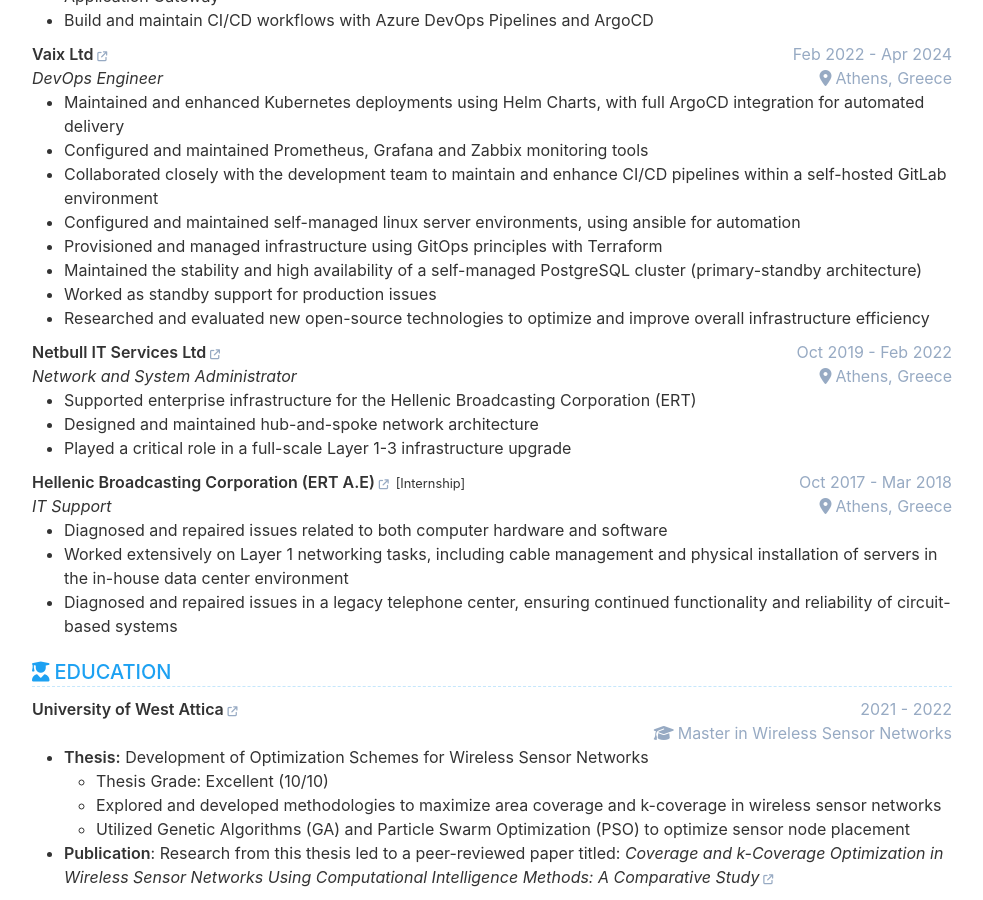
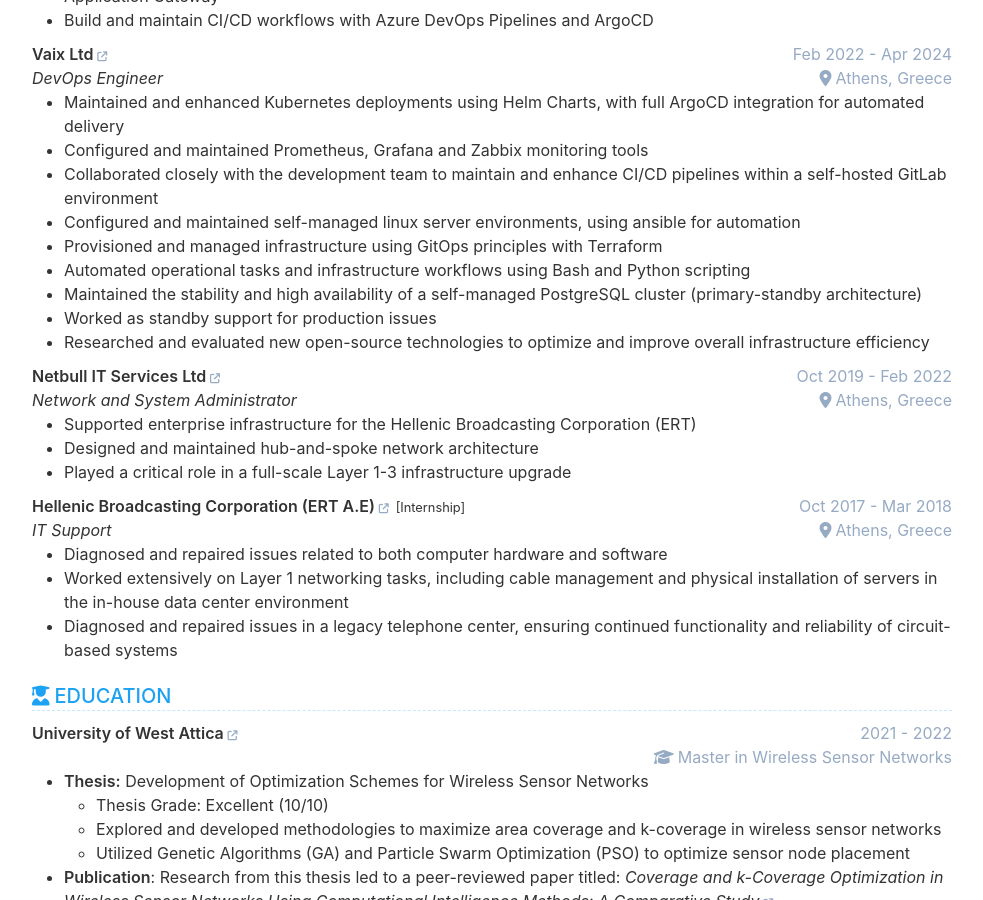
Before and after one commit to ktarnaris/cv, a Jekyll site: the page built from index.html, in a window 1280 px wide and 900 px high, scrolled down 542 px. Shown: the whole window, without its empty margins (148-1131 px from the left). Built offline with Jekyll 4.4.1, drawn with Linux system fonts in a browser that asks for light colours.

Commit message:
added python and bash skills on vaix

```diff
--- a/_data/data.yml
+++ b/_data/data.yml
@@ -57,6 +57,7 @@ experience:
         - Collaborated closely with the development team to maintain and enhance CI/CD pipelines within a self-hosted GitLab environment
         - Configured and maintained self-managed linux server environments, using ansible for automation
         - Provisioned and managed infrastructure using GitOps principles with Terraform
+        - Automated operational tasks and infrastructure workflows using Bash and Python scripting
         - Maintained the stability and high availability of a self-managed PostgreSQL cluster (primary-standby architecture)
         - Worked as standby support for production issues
         - Researched and evaluated new open-source technologies to optimize and improve overall infrastructure efficiency
```
